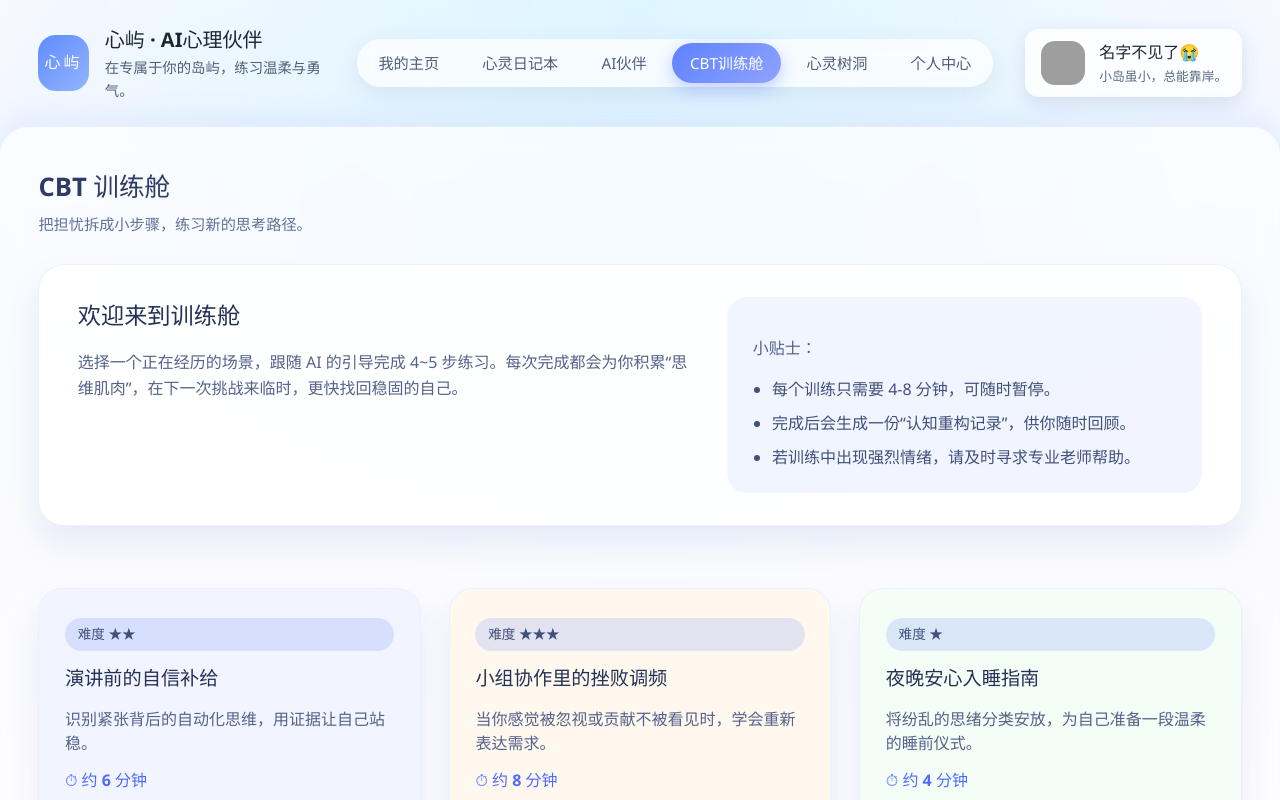
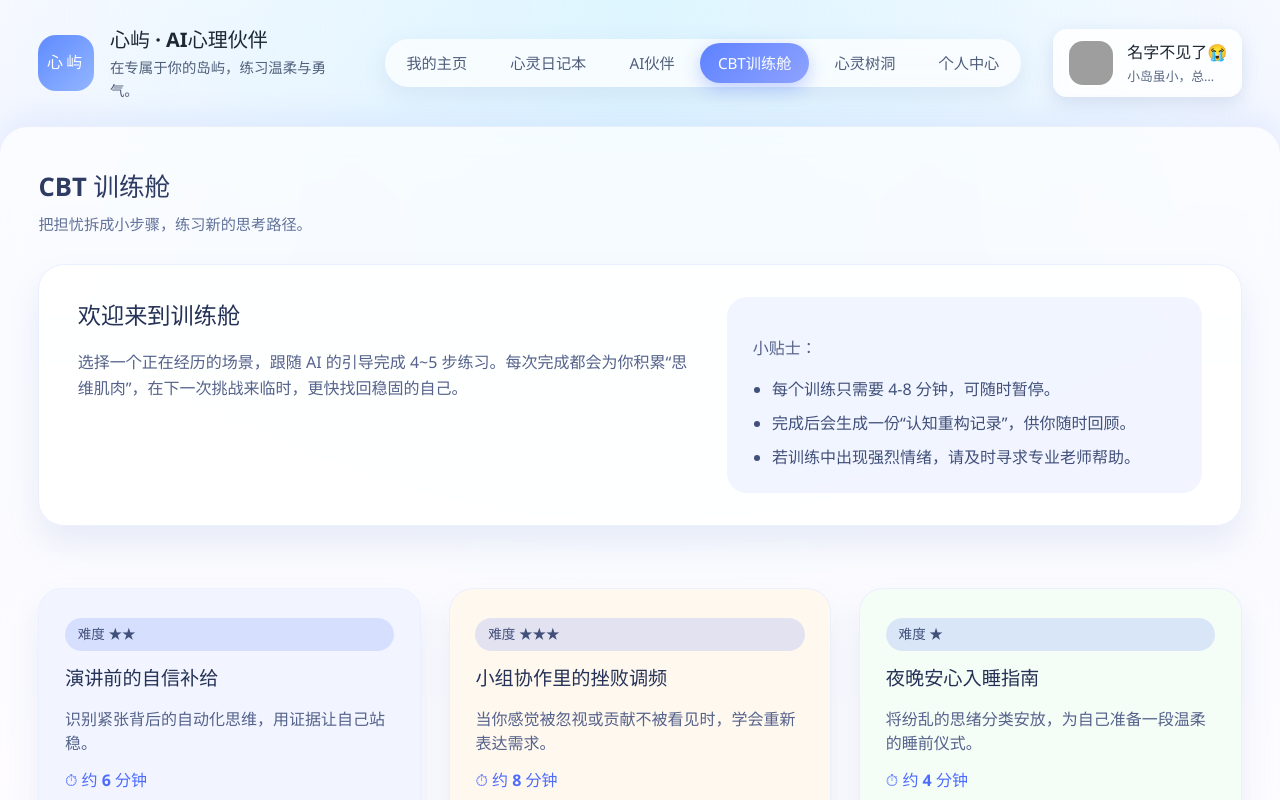
Before and after one commit to njdldkl666699/solace-isle, a Vue app: page /cbt in a window 1280 px wide. Shown: the top 800 px of the page. Built offline with nearby package versions, Linux system fonts and the light colour scheme; no server answers; grey boxes are pictures that could not be loaded.

Commit message:
textarea滚动条，Appshell的motto修改，添加滚动条

```diff
--- a/src/components/layout/AppShell.vue
+++ b/src/components/layout/AppShell.vue
@@ -145,7 +145,18 @@ onMounted(() => {
           <img :src="appStore.user.avatar" alt="用户头像" class="avatar" />
           <div>
             <p class="nickname">{{ appStore.user.nickname }}</p>
-            <p class="motto">{{ appStore.user.motto }}</p>
+            <!-- 截断显示 motto，超过 6 个字符时用省略号，并在悬浮时弹出完整内容 -->
+            <el-tooltip
+              v-if="appStore.user.motto && appStore.user.motto.length > 6"
+              :content="appStore.user.motto"
+              placement="bottom"
+              effect="light"
+              :show-after="120"
+              hide-after="0"
+            >
+              <p class="motto motto-ellipsis">{{ appStore.user.motto.slice(0,6) }}…</p>
+            </el-tooltip>
+            <p v-else class="motto">{{ appStore.user.motto }}</p>
           </div>
         </div>
       </div>
@@ -274,6 +285,10 @@ onMounted(() => {
   font-size: 0.8rem;
   color: #5b6a86;
 }
+.motto-ellipsis {
+  cursor: pointer;
+  user-select: none;
+}
 
 .app-shell__main {
   flex: 1;
--- a/src/views/DashboardView.vue
+++ b/src/views/DashboardView.vue
@@ -400,6 +400,9 @@ h3 {
   list-style: none;
   display: grid;
   gap: 1rem;
+  max-height: 100px; /* 超过该高度出现竖向滚动 */
+  overflow-y: auto;
+  padding-right: 4px; /* 给滚动条留空间，避免遮挡内容 */
 }
 
 .achievements li {
@@ -442,7 +445,22 @@ h3 {
   color: #54648d;
   display: grid;
   gap: 0.5rem;
+  max-height: 100px; /* 超过该高度出现竖向滚动 */
+  overflow-y: auto;
+  padding-right: 4px;
 }
+
+/* 自定义滚动条（WebKit） */
+.achievements ul::-webkit-scrollbar,
+.reminders ul::-webkit-scrollbar { width: 6px; }
+.achievements ul::-webkit-scrollbar-track,
+.reminders ul::-webkit-scrollbar-track { background: rgba(93,130,255,0.08); border-radius: 8px; }
+.achievements ul::-webkit-scrollbar-thumb,
+.reminders ul::-webkit-scrollbar-thumb { background: linear-gradient(180deg,#7496ff,#5d82ff); border-radius: 8px; }
+.achievements ul::-webkit-scrollbar-thumb:hover,
+.reminders ul::-webkit-scrollbar-thumb:hover { background: linear-gradient(180deg,#5d82ff,#4b72ef); }
+
+/* 非 WebKit 浏览器将回退系统默认滚动条 */
 
 @media (max-width: 1080px) {
   .hero-card {
--- a/src/views/DiaryView.vue
+++ b/src/views/DiaryView.vue
@@ -114,7 +114,7 @@ const handleFileChange = (event: Event) => {
             </div>
           </div>
 
-           <textarea v-model="draft.content" placeholder="此刻，你有什么想说的…" rows="8" />
+          <textarea v-model="draft.content" placeholder="此刻，你有什么想说的…" rows="8" />
 
           <div class="tag-suggestions">
             <span>智能情绪标签</span>
@@ -202,6 +202,33 @@ const handleFileChange = (event: Event) => {
   gap: 2rem;
 }
 
+/* 新增：恢复容器布局并统一内部元素间距（含表情块与 textarea 之间的间距）*/
+.text-entry {
+  display: flex;
+  flex-direction: column;
+  gap: 1.2rem; /* 控制表情选择区与 textarea 之间、以及其他元素的竖直间距 */
+}
+
+.text-entry textarea {
+  width: 100%;
+  max-width: 100%;
+  box-sizing: border-box;
+  resize: vertical; /* 仅上下拖动 */
+  padding: 0.9rem 1rem;
+  line-height: 1.5;
+  font: inherit;
+  background: rgba(255,255,255,0.92);
+  border: 1px solid rgba(93,130,255,0.28);
+  border-radius: 18px;
+  color: #2f3a60;
+  overflow: auto;
+}
+.text-entry textarea:focus {
+  outline: none;
+  border-color: #5d82ff;
+  box-shadow: 0 0 0 3px rgba(93,130,255,0.18);
+}
+
 .record-panel,
 .history-panel {
   background: rgba(255, 255, 255, 0.86);
@@ -212,12 +239,6 @@ const handleFileChange = (event: Event) => {
   display: flex;
   flex-direction: column;
   gap: 1.5rem;
-}
-
-.text-entry {
-  display: flex;
-  flex-direction: column;
-  gap: 1.4rem;
 }
 
 .quick-emoji-block {
```
